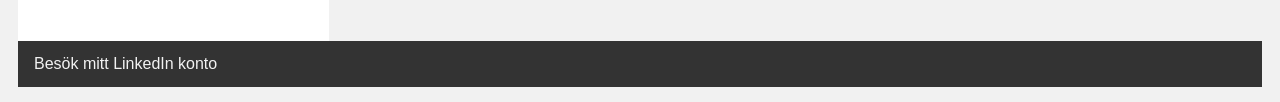
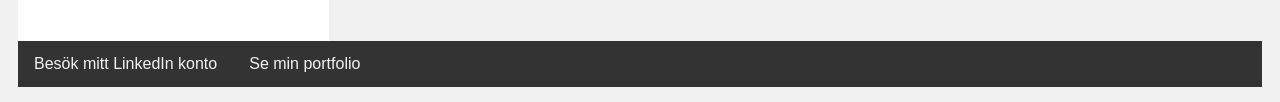
Before and after one commit to RaghdaThabet/MittCV, a plain HTML site: page utbildning.html in a window 1280 px wide. Shown: the part 1430-1532 px from the top of the page. Drawn offline with Linux system fonts and the light colour scheme.

Commit message:
Update utbildning.html

```diff
--- a/utbildning.html
+++ b/utbildning.html
@@ -94,6 +94,7 @@
 <footer>
     <div class="footer">
       <a href="https://www.linkedin.com/in/raghda-thabet-97b39559">Besök mitt LinkedIn konto</a>
+         <a href="http://opossum-cello-8aym.squarespace.com">Se min portfolio</a>
 
     </div>
   </footer>
```
